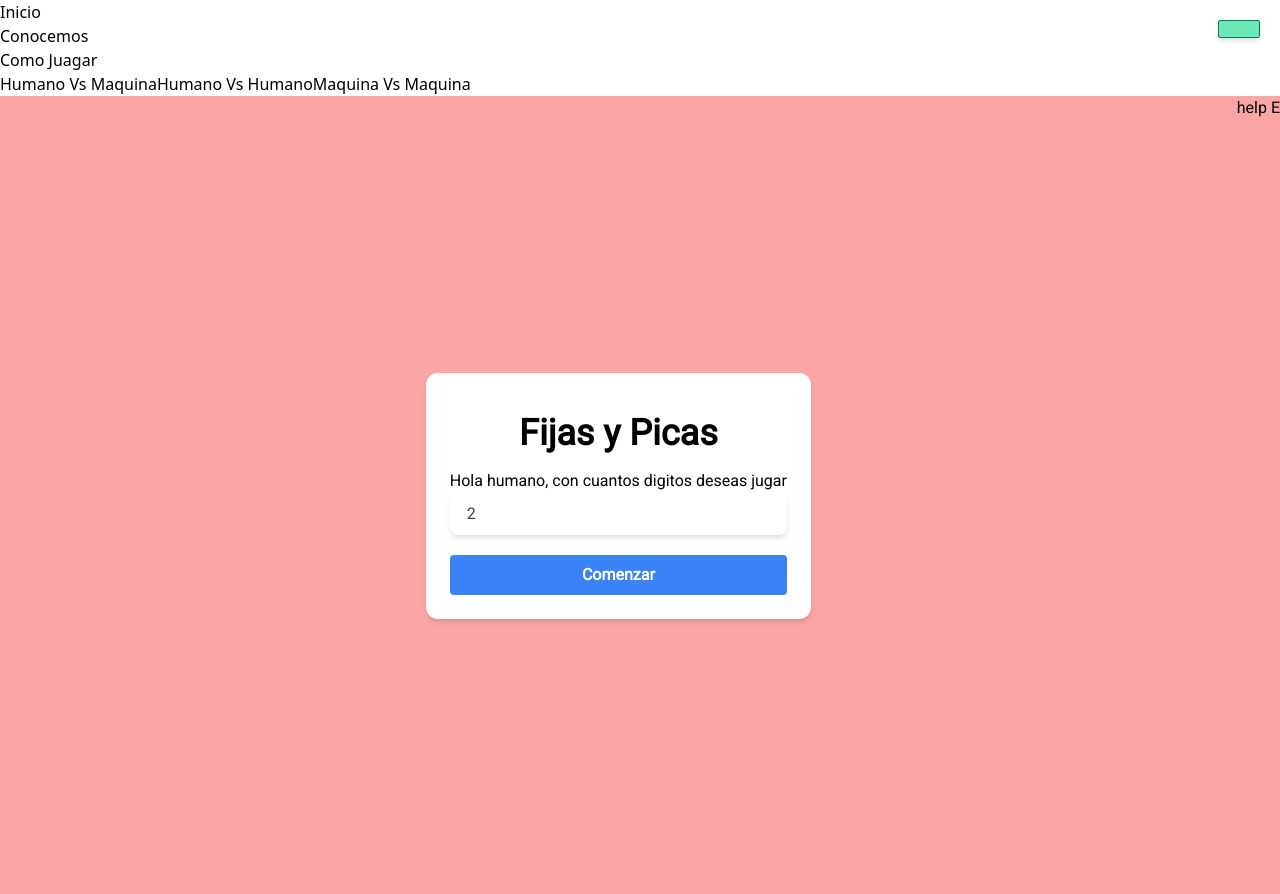
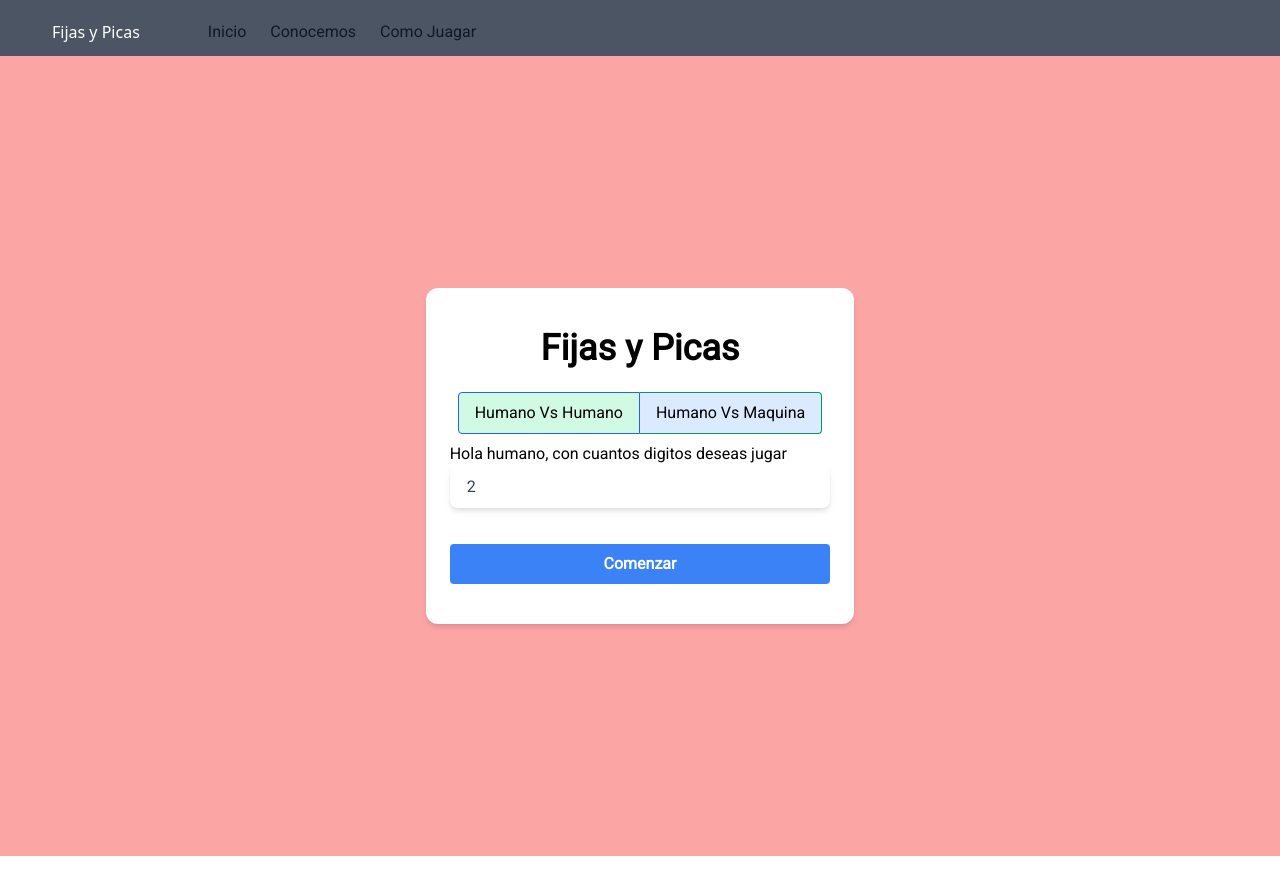
Before and after one commit to jhairparis/Fijas-y-picas, a React (Vite) app: page / in a window 1280 px wide. After the commit the page ends 856 px from the top, so only its background shows below. Built offline with nearby package versions, Linux system fonts and the light colour scheme.

Commit message:
estilos basicos y algnos arreglos

```diff
--- a/package.json
+++ b/package.json
@@ -14,7 +14,8 @@
     "react": "^17.0.2",
     "react-dom": "^17.0.2",
     "react-hook-form": "^7.13.0",
-    "react-router-dom": "^5.2.0"
+    "react-router-dom": "^5.2.0",
+    "react-toastify": "^7.0.4"
   },
   "devDependencies": {
     "@types/react": "^17.0.15",
--- a/src/App.tsx
+++ b/src/App.tsx
@@ -4,6 +4,7 @@ import Home from "./pages/Home";
 import Conocenos from "./pages/Conocenos";
 import Comojugar from "./pages/Comojugar";
 import Navegacion from "./components/Navegacion";
+import { ToastContainer } from "react-toastify";
 
 const App = () => {
   return (
@@ -20,6 +21,7 @@ const App = () => {
           <Comojugar />
         </Route>
       </Switch>
+      <ToastContainer />
     </Router>
   );
 };
--- a/src/components/Navegacion.tsx
+++ b/src/components/Navegacion.tsx
@@ -3,20 +3,39 @@ import { Link } from "react-router-dom";
 
 const Navegacion = () => {
   return (
-    <header>
-      <nav>
-        <ul>
-          <li>
-            <Link to="/">Inicio</Link>
-          </li>
-          <li>
-            <Link to="/conocenos">Conocemos</Link>
-          </li>
-          <li>
-            <Link to="/comojugar">Como Juagar</Link>
-          </li>
-        </ul>
-      </nav>
+    <header className="w-screen bg-gray-600">
+      <div className="py-2 px-1 lg:mx-4 xl:mx-12">
+        <nav className="flex items-center justify-between flex-wrap  ">
+          <div className="flex items-center flex-no-shrink text-white mr-6 ">
+            <span className="mt-2">Fijas y Picas</span>
+          </div>
+          <div className="block lg:hidden">
+            <button className="navbar-burger flex items-center px-3 py-2 border rounded text-white border-white hover:text-white hover:border-white">
+              <svg
+                className="fill-current h-6 w-6 text-white"
+                viewBox="0 0 20 20"
+                xmlns="http://www.w3.org/2000/svg"
+              >
+                <title>Menu</title>
+                <path d="M0 3h20v2H0V3zm0 6h20v2H0V9zm0 6h20v2H0v-2z" />
+              </svg>
+            </button>
+          </div>
+          <div className="w-full flex-grow lg:flex items-center lg:w-auto hidden">
+            <div className="text-sm lg:flex-grow mt-2 xl:mx-8">
+              <Link to="/" className="link">
+                Inicio
+              </Link>
+              <Link to="/conocenos" className="link">
+                Conocemos
+              </Link>
+              <Link to="/comojugar" className="link">
+                Como Juagar
+              </Link>
+            </div>
+          </div>
+        </nav>
+      </div>
     </header>
   );
 };
--- a/src/main.tsx
+++ b/src/main.tsx
@@ -1,6 +1,7 @@
 import React from "react";
 import ReactDOM from "react-dom";
 import "./styles/index.css";
+import "react-toastify/dist/ReactToastify.css";
 import App from "./App";
 
 ReactDOM.render(
--- a/src/pages/Home.tsx
+++ b/src/pages/Home.tsx
@@ -1,5 +1,6 @@
 import React, { ReactElement, useState } from "react";
 import { useForm, SubmitHandler } from "react-hook-form";
+import { toast } from "react-toastify";
 
 type historialTP = [number, {} | string];
 type arrayC = [number, boolean];
@@ -17,7 +18,6 @@ const Home = () => {
   const [inputs, setInputs] = useState<ReactElement<HTMLInputElement>[]>([]);
   const [numero, setNumero] = useState<number[]>([]);
   const [historial, setHistorial] = useState<historialTP[]>([]);
-  const [respuesta, setRespuesta] = useState("");
 
   function init(val: number): number[] {
     let numer: number[] = [];
@@ -47,9 +47,9 @@ const Home = () => {
           <input
             key={i}
             type="number"
-            {...register(`number${i}`)}
-            placeholder="Ingrese un número"
-            className="flex-1 appearance-none mr-6 border border-transparent w-full py-2 px-4 bg-white text-gray-700 placeholder-gray-400 shadow-md rounded-lg text-base focus:outline-none focus:ring-2 focus:ring-purple-600 focus:border-transparen"
+            {...register(`number${i}`, { required: true, min: 0, max: 9 })}
+            placeholder={`Digito ${i + 1}`}
+            className={`w-full mt-2 mr-6 py-2 px-4 text-base appearance-none border-2 border-transparent focus:border-purple-600 bg-white text-gray-700 placeholder-gray-400 shadow-md rounded-lg focus:outline-none`}
           />
         );
       }
@@ -80,15 +80,15 @@ const Home = () => {
     let picas = 0;
     arrayCompleto.forEach((val, i) => {
       if (isNaN(val[0])) {
-        setRespuesta("Ingresa valores");
+        toast.error("Ingresa un digito en la casilla numero: " + (i + 1));
       } else if (!numeroR) {
         if (i === numeroPrincipal - 1) {
           setHistorial([
             ...historial,
             [parseInt(arrayValores.join("")), "Hay un valor repetido"],
           ]);
+          toast.info("Recuerda ninguna cifra se repite");
         }
-        setRespuesta("Recuerda ninguna cifra se repite");
       } else {
         if (val[0] === numero[i]) {
           fijas++;
@@ -103,20 +103,16 @@ const Home = () => {
             [parseInt(arrayValores.join("")), { picas, fijas }],
           ]);
           if (fijas === numeroPrincipal) {
-            setRespuesta("¡¡¡GANASTE!!!");
+            toast.success("¡¡¡GANASTE!!! 🚀");
           } else {
-            setRespuesta(`hay ${fijas} fijas y ${picas} picas`);
+            toast(`hay ${fijas} fijas y ${picas} picas`);
           }
         }
       }
     });
   };
   return (
-    <div>
-      <button>Humano Vs Maquina</button>
-      <button>Humano Vs Humano</button>
-      <button>Maquina Vs Maquina</button>
-      <div className="flex w-screen h-screen font-init bg-red-300">
+    <div className="flex font-init bg-red-300 h-screen">
       <div className="flex-none">
         {historial?.map((item, i) => {
           const c = ["red", "green", "blue", "yellow", "gray", "purple"];
@@ -133,13 +129,18 @@ const Home = () => {
         })}
       </div>
       <div className="flex-1 flex justify-center items-center h-full">
-          <div className="absolute top-0 right-0 mt-5 mr-5 shadow-md cursor-pointer transition duration-500 ease-in-out bg-green-300 hover:bg-green-500 border border-green-700 px-5 py-2 rounded-sm text-green-800 capitalize">
-            <span>{respuesta}</span>
+        <div className="p-6 max-w-md mx-auto bg-white rounded-xl shadow-md">
+          <h1 className="font-bold text-4xl text-center my-4">Fijas y Picas</h1>
+          <div className="flex justify-center items-baseline flex-wrap font-init">
+            <div className="flex m-2">
+              <button className="btn-group border rounded rounded-r-none hover:scale-110 hover:bg-blue-200  bg-green-100 text-black border-blue-600">
+                Humano Vs Humano
+              </button>
+              <button className="btn-group border border-l-0 rounded rounded-l-none hover:scale-110 hover:bg-green-200  bg-blue-100 text-black border-green-600">
+                Humano Vs Maquina
+              </button>
             </div>
-          <div className="p-6 max-w-lg mx-auto bg-white rounded-xl shadow-md">
-            <h1 className="font-bold text-4xl text-center my-4">
-              Fijas y Picas
-            </h1>
+          </div>
           <p>Hola humano, con cuantos digitos deseas jugar</p>
           <input
             type="number"
@@ -148,9 +149,10 @@ const Home = () => {
             placeholder="3"
             className="flex-1 appearance-none mr-6 border border-transparent w-full py-2 px-4 bg-white text-gray-700 placeholder-gray-400 shadow-md rounded-lg text-base focus:outline-none focus:ring-2 focus:ring-purple-600 focus:border-transparen"
           />
-            <form onSubmit={handleSubmit(miniAI)}>
-              <div className="flex flex-row">{inputs.map((item) => item)}</div>
-              <span>{numero.join("")}</span>
+          <form className="my-4" onSubmit={handleSubmit(miniAI)}>
+            <div className="grid grid-cols-3 gap-1">
+              {inputs.map((item) => item)}
+            </div>
             <button
               type="submit"
               className="mt-5 shadow-0 bg-blue-500 hover:bg-blue-700 hover:shadow-lg text-white font-bold py-2 px-4 rounded  w-full focus:outline-none focus:shadow-lg focus:bg-blue-700"
@@ -158,9 +160,8 @@ const Home = () => {
               Comenzar
             </button>
           </form>
+          <span>{numero.join("")}</span>
         </div>
-        </div>
-        help E
       </div>
     </div>
   );
--- a/src/styles/index.css
+++ b/src/styles/index.css
@@ -6,3 +6,11 @@ body {
   -webkit-font-smoothing: antialiased;
   -moz-osx-font-smoothing: grayscale;
 }
+
+.link {
+  @apply block mx-2 p-1 text-base font-init text-gray-900 focus:outline-none lg:inline-block hover:text-indigo-400 focus:text-blue-500;
+}
+
+.btn-group {
+  @apply flex justify-center px-4 py-2 text-base focus:outline-none cursor-pointer duration-200 ease-in-out transition;
+}
```
Also changed, not shown: 1 other file (tests, documents, lock files or other folders). Lines whose indentation alone changed are shown as unchanged.
